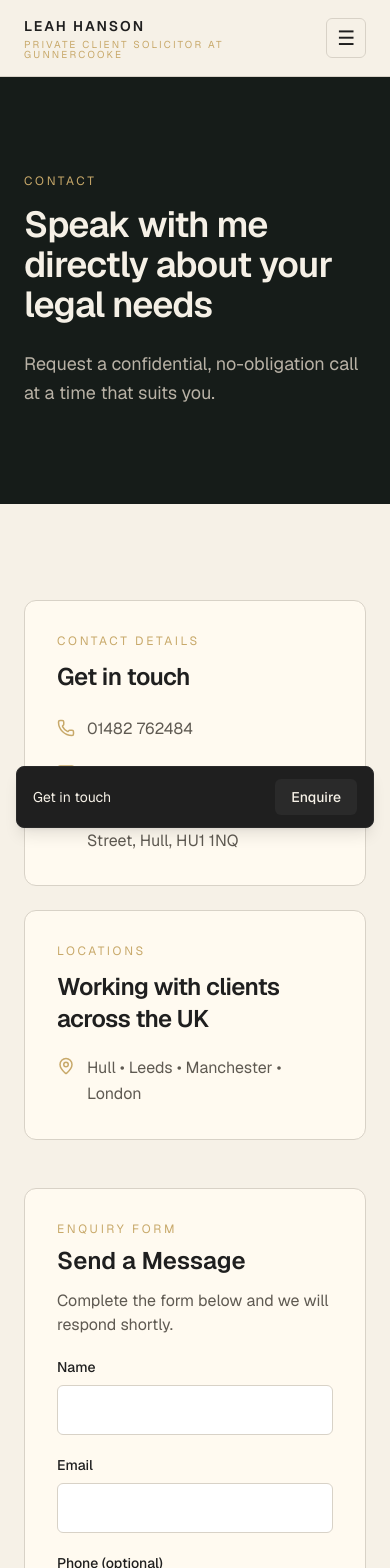
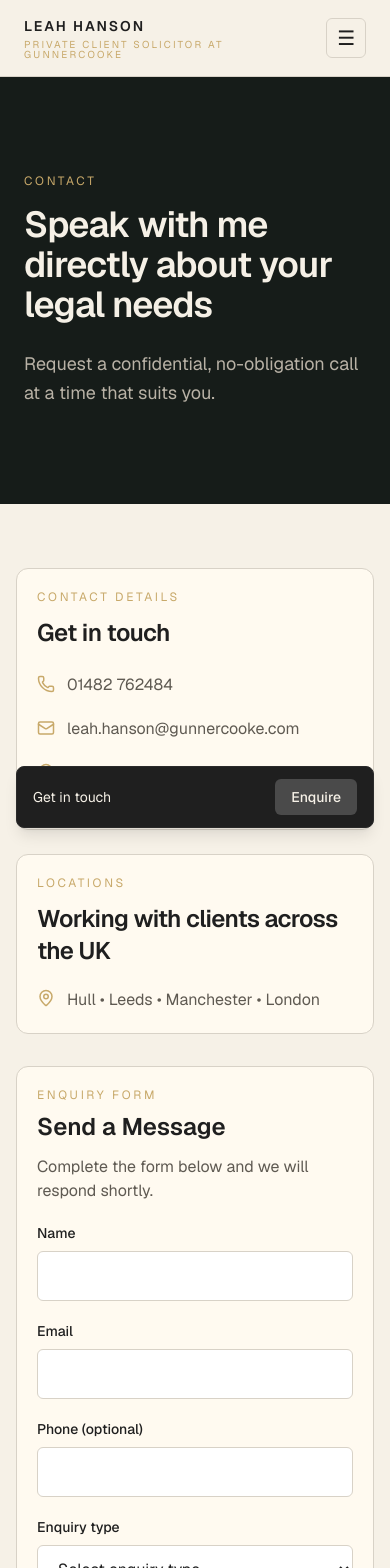
Before and after one commit to dukeman8/leah-website, a Next.js app: page /contact in a window 390 px wide. Shown: the top 1568 px of the page. Built offline with nearby package versions, Linux system fonts and the light colour scheme.

Commit message:
Fix mobile contact layout and CTA contrast

```diff
--- a/app/contact/page.tsx
+++ b/app/contact/page.tsx
@@ -33,12 +33,12 @@ export default function ContactPage() {
 
       {/* CONTENT */}
       <section className="bg-[#f6f1e7]">
-        <div className="max-w-6xl mx-auto px-6 py-24 grid md:grid-cols-2 gap-12">
+        <div className="mx-auto grid max-w-6xl min-w-0 grid-cols-1 gap-8 px-4 py-16 sm:px-6 sm:py-24 md:grid-cols-2 md:gap-12">
 
           {/* LEFT */}
-          <div className="space-y-6">
+          <div className="min-w-0 space-y-6">
 
-            <div className="rounded-xl border border-[#d8d2c7] bg-[#fffaf0] p-8">
+            <div className="min-w-0 rounded-xl border border-[#d8d2c7] bg-[#fffaf0] p-5 sm:p-8">
 
               <p className="text-xs uppercase tracking-[0.22em] text-[#c8a96a]">
                 Contact details
@@ -50,7 +50,7 @@ export default function ContactPage() {
 
               <div className="mt-6 space-y-5 text-[#5f5a52]">
 
-                <p className="flex gap-3">
+                <p className="flex min-w-0 gap-3">
                   <Phone
                     size={18}
                     className="mt-0.5 shrink-0 text-[#c8a96a]"
@@ -59,29 +59,29 @@ export default function ContactPage() {
                   <span>01482 762484</span>
                 </p>
 
-                <p className="flex gap-3">
+                <p className="flex min-w-0 gap-3">
                   <Mail
                     size={18}
                     className="mt-0.5 shrink-0 text-[#c8a96a]"
                   />
 
-                  <span>leah.hanson@gunnercooke.com</span>
+                  <span className="break-all">leah.hanson@gunnercooke.com</span>
                 </p>
 
-                <p className="flex gap-3">
+                <p className="flex min-w-0 gap-3">
                   <MapPin
                     size={18}
                     className="mt-0.5 shrink-0 text-[#c8a96a]"
                   />
 
-                  <span>Studio 6, Salters House, High Street, Hull, HU1 1NQ</span>
+                  <span className="min-w-0 break-words">Studio 6, Salters House, High Street, Hull, HU1 1NQ</span>
                 </p>
 
               </div>
 
             </div>
 
-            <div className="rounded-xl border border-[#d8d2c7] bg-[#fffaf0] p-8">
+            <div className="min-w-0 rounded-xl border border-[#d8d2c7] bg-[#fffaf0] p-5 sm:p-8">
 
               <p className="text-xs uppercase tracking-[0.22em] text-[#c8a96a]">
                 Locations
@@ -91,13 +91,13 @@ export default function ContactPage() {
                 Working with clients across the UK
               </h2>
 
-              <p className="mt-5 flex gap-3 text-[#5f5a52] leading-relaxed">
+              <p className="mt-5 flex min-w-0 gap-3 text-[#5f5a52] leading-relaxed">
                 <MapPin
                   size={18}
                   className="mt-0.5 shrink-0 text-[#c8a96a]"
                 />
 
-                <span>Hull • Leeds • Manchester • London</span>
+                <span className="min-w-0 break-words">Hull • Leeds • Manchester • London</span>
               </p>
 
             </div>
@@ -105,7 +105,7 @@ export default function ContactPage() {
           </div>
 
           {/* RIGHT */}
-          <div className="rounded-xl border border-[#d8d2c7] bg-[#fffaf0] p-8">
+          <div className="min-w-0 rounded-xl border border-[#d8d2c7] bg-[#fffaf0] p-5 sm:p-8">
             <ContactForm />
           </div>
 
--- a/app/globals.css
+++ b/app/globals.css
@@ -35,3 +35,15 @@ body {
   color: var(--foreground);
   font-family: var(--font-geist-sans), Arial, Helvetica, sans-serif;
 }
+
+@media (max-width: 380px) {
+  .contact-captcha {
+    height: 64px;
+    overflow: hidden;
+  }
+
+  .contact-captcha > div {
+    transform: scale(0.82);
+    transform-origin: top left;
+  }
+}
--- a/components/ContactForm.tsx
+++ b/components/ContactForm.tsx
@@ -167,7 +167,7 @@ export default function ContactForm() {
       </div>
 
       {/* CAPTCHA */}
-      <div className="pt-2">
+      <div className="contact-captcha pt-2">
         <ReCAPTCHA
           sitekey="6LdSF-UsAAAAAJA6LaQlpUFkOfiiWVZKLoUyy3vS"
           onChange={(value) => setCaptchaValue(value)}
--- a/components/StickyCTA.tsx
+++ b/components/StickyCTA.tsx
@@ -16,13 +16,13 @@ export default function StickyCTA() {
           href="/contact"
           className="
             shrink-0
-            bg-[#2a2a2a]
+            bg-[#4a4a4a]
             text-[#f6f1e7]
             px-4 py-2
             rounded-md
             text-sm
             font-medium
-            hover:bg-[#3a3a3a]
+            hover:bg-[#5a5a5a]
             transition
           "
         >
```
